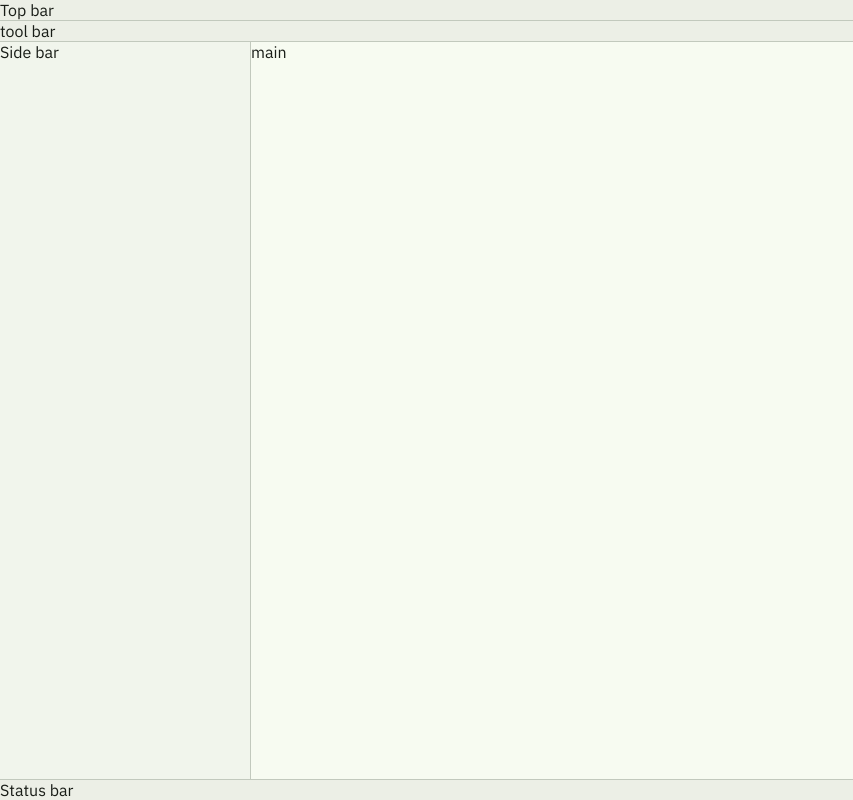
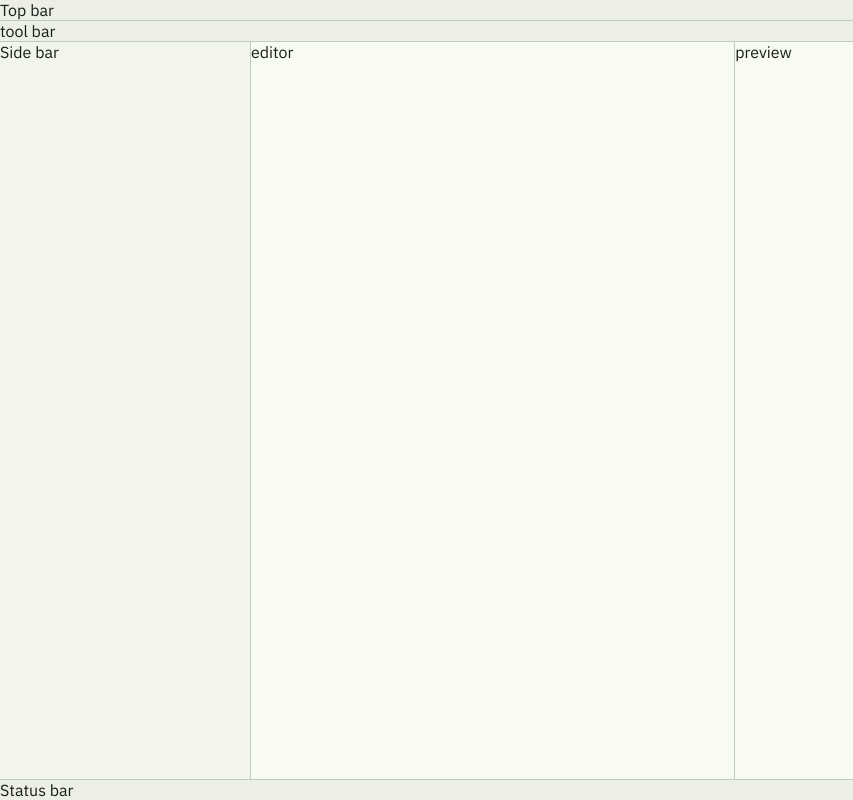
Before and after one commit to S3nc0/parse, a React (Vite) app: page / in a window 1280 px wide. Shown: the whole page, without its empty margins (0-853 px from the left). Built offline with nearby package versions, Linux system fonts and the light colour scheme.

Commit message:
Add editor and preview shell to main

```diff
--- a/src/App.css
+++ b/src/App.css
@@ -30,8 +30,18 @@ header {
   border-right: 1px solid var(--outline-variant);
 }
 
-main{
+main {
+  display: flex;
   flex: 1;
+}
+
+.editor {
+  border-right: 1px solid var(--outline-variant);
+  flex: 47;
+}
+
+.preview {
+  flex: 53;
 }
 
 footer {
--- a/src/App.tsx
+++ b/src/App.tsx
@@ -16,7 +16,12 @@ function App(){
           Side bar
         </aside>
         <main>
-          main
+          <div className="editor">
+            editor
+          </div>
+          <div className="preview">
+            preview
+          </div>
         </main>
       </div>
 
```
Also changed, not shown: 1 other file (tests, documents, lock files or other folders).
